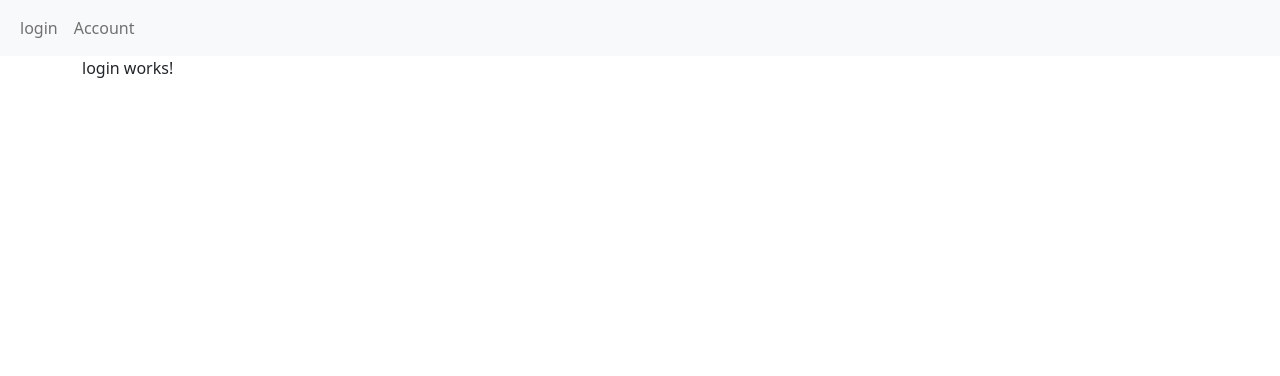
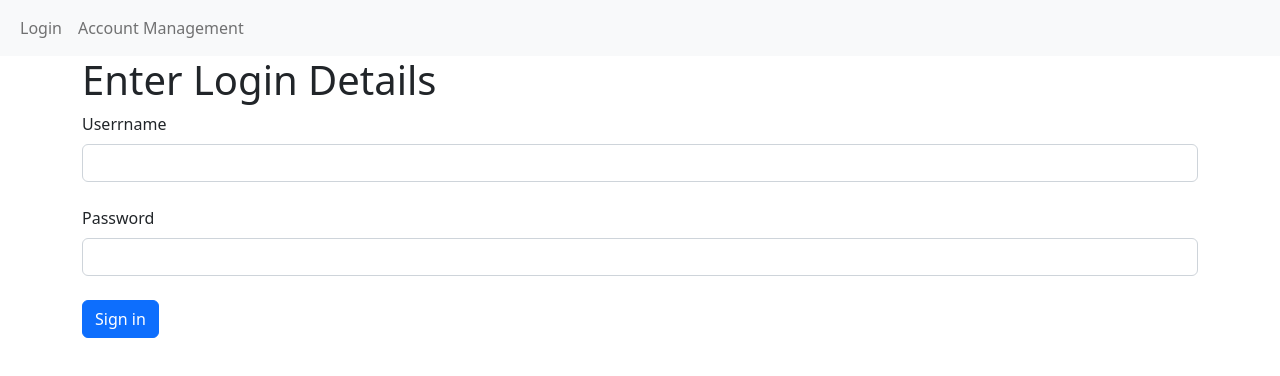
Before and after one commit to Papaw99/s5153091_3813ICT_ASSIGNMENT, an Angular app: page /login in a window 1280 px wide. Shown: the top 376 px of the page. Built offline with nearby package versions, Linux system fonts and the light colour scheme.

Commit message:
Add login form. Added login from ngModels for userName and password. Used bootstrap for form.

```diff
--- a/src/app/app.component.html
+++ b/src/app/app.component.html
@@ -1,8 +1,8 @@
 <nav class="navbar navbar-expand-lg navbar-light bg-light">
   <div class="container-fluid">
     <ul class="nav navbar-nav">
-      <li> <a class="nav-link" routerLink="/login">login</a></li>
-      <li><a class="nav-link" routerLink="/account-management">Account</a></li>
+      <li> <a class="nav-link" routerLink="/login">Login</a></li>
+      <li><a class="nav-link" routerLink="/account-management">Account Management</a></li>
     </ul>
   </div>
 </nav>
--- a/src/app/app.module.ts
+++ b/src/app/app.module.ts
@@ -1,6 +1,7 @@
 import { NgModule } from '@angular/core';
 import { BrowserModule } from '@angular/platform-browser';
 import { RouterModule } from '@angular/router';
+import { FormsModule } from '@angular/forms';
 
 import { AppComponent } from './app.component';
 import { AppRoutingModule } from './app-routing.module';
@@ -17,7 +18,8 @@ import { AccountManagementComponent } from './account-management/account-managem
   imports: [
     BrowserModule,
     AppRoutingModule,
-    RouterModule
+    RouterModule,
+    FormsModule
   ],
   providers: [],
   bootstrap: [AppComponent]
--- a/src/app/login/login.component.html
+++ b/src/app/login/login.component.html
@@ -1 +1,18 @@
-<p>login works!</p>
+<h1>Enter Login Details</h1>
+<form>
+    <!-- Email input -->
+    <div class="form-outline mb-4">
+        <label class="form-label" for="form2Example1">Userrname</label>
+      <input [(ngModel)]="userName" name="userName" id="form2Example1" class="form-control" />
+    </div>
+
+    <!-- Password input -->
+    <div class="form-outline mb-4">
+        <label class="form-label" for="form2Example2">Password</label>
+      <input [(ngModel)]="password" name="password" type="password" id="form2Example2" class="form-control" />
+    </div>
+
+    <!-- Submit button -->
+    <button type="button" class="btn btn-primary btn-block mb-4">Sign in</button>
+
+  </form>
--- a/src/app/login/login.component.ts
+++ b/src/app/login/login.component.ts
@@ -7,6 +7,9 @@ import { Component, OnInit } from '@angular/core';
 })
 export class LoginComponent implements OnInit {
 
+  userName = ""
+  password = ""
+
   constructor() { }
 
   ngOnInit(): void {
```
